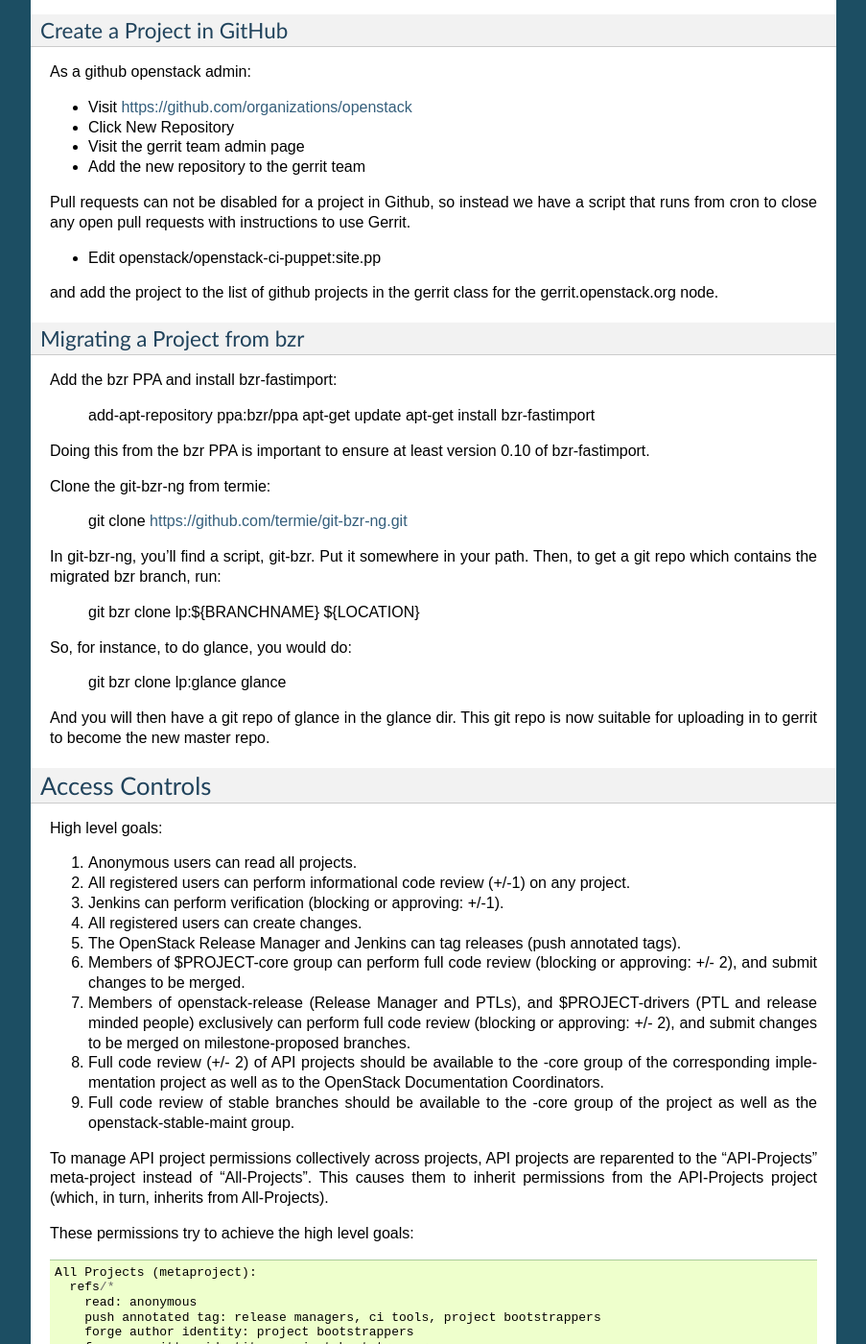
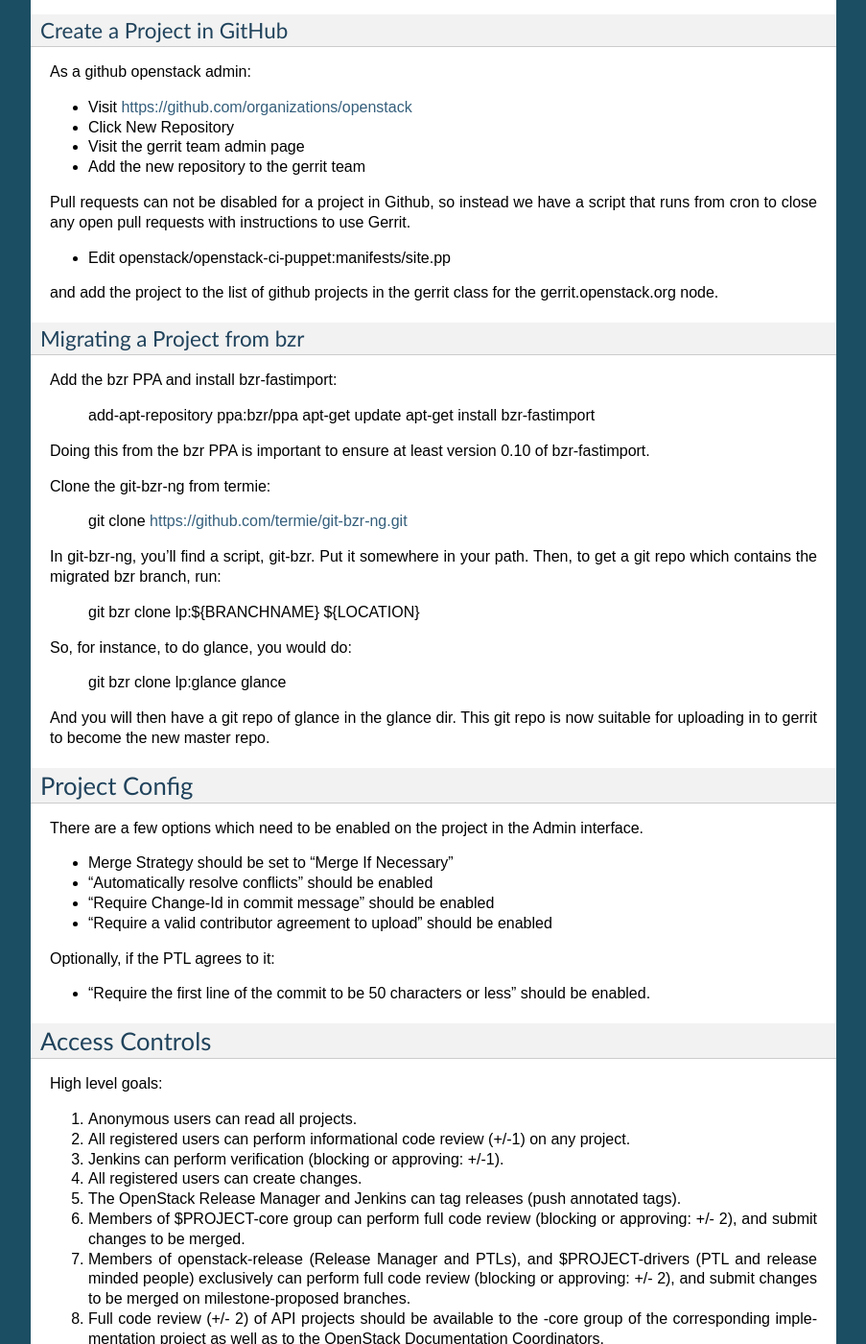
Before and after one commit to openstack-archive/devstack-gate, a Sphinx documentation site: the page built from doc/gerrit.rst, in a window 1280 px wide and 1400 px high, scrolled down 8497 px. Shown: the whole window at 96% size, without its empty margins (198-1101 px from the left). Built offline with Sphinx 7.4.7, drawn with Linux system fonts in a browser that asks for light colours.

Commit message:
Added missing steps to project import docs.
Change-Id: Iecfcd8f46d29d8230bed4af59a02c68f4df7beed

```diff
--- a/doc/gerrit.rst
+++ b/doc/gerrit.rst
@@ -544,7 +544,7 @@
 we have a script that runs from cron to close any open pull requests
 with instructions to use Gerrit.
 
-* Edit openstack/openstack-ci-puppet:site.pp
+* Edit openstack/openstack-ci-puppet:manifests/site.pp
 
 and add the project to the list of github projects in the gerrit class
 for the gerrit.openstack.org node.
@@ -576,6 +576,22 @@
 
 And you will then have a git repo of glance in the glance dir. This git repo
 is now suitable for uploading in to gerrit to become the new master repo.
+
+Project Config
+**************
+
+There are a few options which need to be enabled on the project in the Admin
+interface.
+
+* Merge Strategy should be set to "Merge If Necessary"
+* "Automatically resolve conflicts" should be enabled
+* "Require Change-Id in commit message" should be enabled
+* "Require a valid contributor agreement to upload" should be enabled
+
+Optionally, if the PTL agrees to it:
+
+* "Require the first line of the commit to be 50 characters or less" should
+  be enabled.
 
 .. _acl:
 
```
